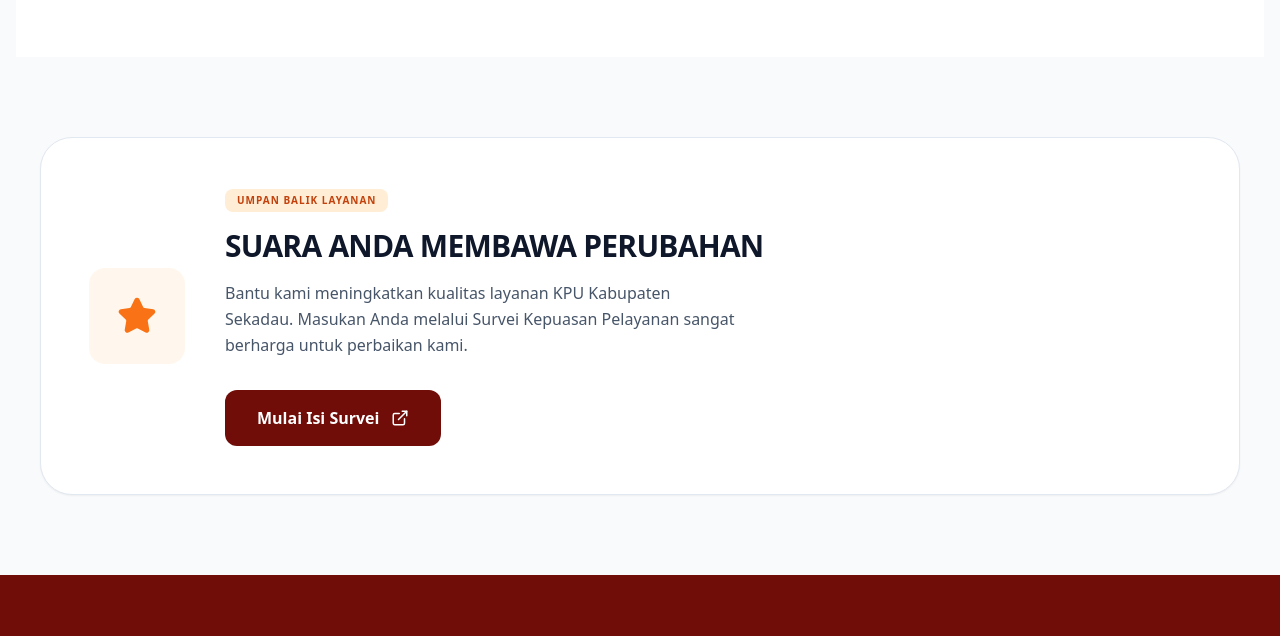
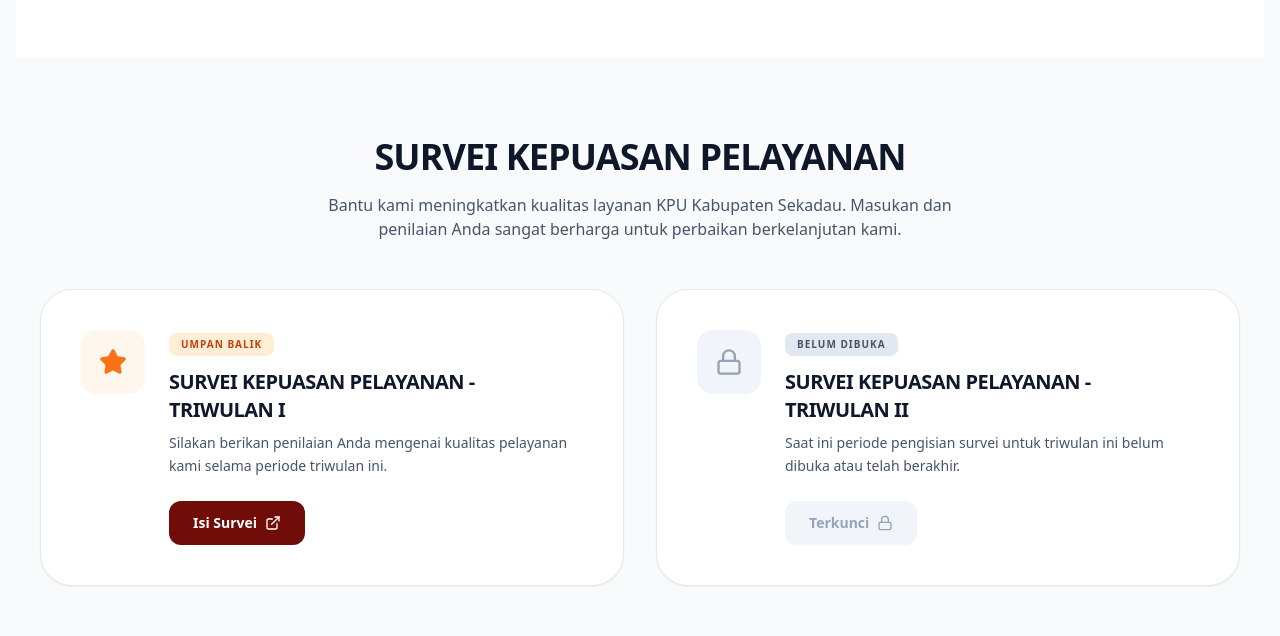
Before and after one commit to Genta-arya/lp-panduSipol, a React (Vite) app: page / in a window 1280 px wide. Shown: the part 3000-3636 px from the top of the page. Built offline with nearby package versions, Linux system fonts and the light colour scheme.

Commit message:
update survey

```diff
--- a/src/components/SurveyKepuasaForm.jsx
+++ b/src/components/SurveyKepuasaForm.jsx
@@ -3,57 +3,88 @@
 import scheduleData from "../data/schedule.json";
 
 const SurveyKepuasaForm = () => {
-  const { survey } = scheduleData;
+  // Mengambil array "surveys" yang baru dari JSON
+  const { surveys } = scheduleData;
 
   return (
     <section id="survey-section" className="py-20 bg-slate-50">
-      <div className="max-w-7xl mx-auto md:px-6">
-        {/* Card Utama */}
-        <div className="bg-white border border-slate-200 rounded-[2rem] p-10 md:p-12 shadow-sm flex flex-col md:flex-row items-center gap-10">
+      <div className="max-w-7xl mx-auto px-4 md:px-6">
 
-          {/* Ikon Statis - Berubah berdasarkan status */}
+        {/* Header Section */}
+        <div className="text-center mb-12">
+          <h2 className="text-3xl md:text-4xl font-black text-slate-900 uppercase tracking-tight mb-4">
+            Survei Kepuasan Pelayanan
+          </h2>
+          <p className="text-slate-600 max-w-2xl mx-auto">
+            Bantu kami meningkatkan kualitas layanan KPU Kabupaten Sekadau. Masukan dan penilaian Anda sangat berharga untuk perbaikan berkelanjutan kami.
+          </p>
+        </div>
+
+        {/* Grid Card Survei */}
+        <div className="grid grid-cols-1 lg:grid-cols-2 gap-8">
+          {surveys.map((item) => (
+            <div
+              key={item.id}
+              className="bg-white border border-slate-200 rounded-[2rem] p-8 md:p-10 shadow-sm flex flex-col sm:flex-row items-center sm:items-start gap-6 transition-all hover:shadow-md"
+            >
+              {/* Ikon Status */}
               <div className="flex-shrink-0">
-            <div className={`w-24 h-24 rounded-2xl flex items-center justify-center ${survey.aktif ? 'bg-orange-50' : 'bg-slate-100'}`}>
-              {survey.aktif ? (
-                <Star size={40} className="text-orange-500 fill-orange-500" />
+                <div className={`w-16 h-16 rounded-2xl flex items-center justify-center ${item.aktif ? 'bg-orange-50' : 'bg-slate-100'}`}>
+                  {item.aktif ? (
+                    <Star size={28} className="text-orange-500 fill-orange-500" />
                   ) : (
-                <Lock size={40} className="text-slate-400" />
+                    <Lock size={28} className="text-slate-400" />
                   )}
                 </div>
               </div>
 
-          {/* Teks & Button */}
-          <div className="flex-grow text-center md:text-left">
-            <div className={`inline-block px-3 py-1 mb-4 rounded-lg text-[10px] font-bold uppercase tracking-widest ${survey.aktif ? 'bg-orange-100 text-orange-700' : 'bg-slate-200 text-slate-600'}`}>
-              {survey.aktif ? "Umpan Balik Layanan" : "Survei Belum Dibuka"}
+              {/* Konten Teks & Tombol */}
+              <div className="flex-grow text-center sm:text-left flex flex-col h-full justify-between">
+                <div>
+                  <div className={`inline-block px-3 py-1 mb-3 rounded-lg text-[10px] font-bold uppercase tracking-widest ${item.aktif ? 'bg-orange-100 text-orange-700' : 'bg-slate-200 text-slate-600'}`}>
+                    {item.aktif ? "Umpan Balik" : "Belum Dibuka"}
                   </div>
 
-            <h3 className="text-2xl md:text-3xl font-black text-slate-900 mb-4 uppercase tracking-tight">
-              {survey.aktif ? "Suara Anda Membawa Perubahan" : "Survei Kepuasan Belum Tersedia"}
+                  <h3 className="text-xl font-black text-slate-900 mb-2 uppercase tracking-tight">
+                    {item.nama}
                   </h3>
 
-            <p className="text-slate-600 mb-8 leading-relaxed max-w-lg">
-              {survey.aktif
-                ? `Bantu kami meningkatkan kualitas layanan KPU Kabupaten Sekadau. Masukan Anda melalui ${survey.nama} sangat berharga untuk perbaikan kami.`
-                : "Saat ini periode survei kepuasan pelanggan belum dibuka. Silakan kembali lagi di lain waktu untuk memberikan masukan Anda."
+                  <p className="text-slate-600 text-sm mb-6 leading-relaxed">
+                    {item.aktif
+                      ? "Silakan berikan penilaian Anda mengenai kualitas pelayanan kami selama periode triwulan ini."
+                      : "Saat ini periode pengisian survei untuk triwulan ini belum dibuka atau telah berakhir."
                     }
                   </p>
+                </div>
 
-            {survey.aktif ? (
+                {/* Tombol Aksi */}
+                <div>
+                  {item.aktif ? (
                     <a
-                href={survey.link}
+                      href={item.link}
                       target="_blank"
                       rel="noopener noreferrer"
-                className="inline-flex items-center justify-center gap-3 bg-[#700D09] text-white px-8 py-4 rounded-xl font-bold transition-colors hover:bg-[#5a0a07]"
+                      className="inline-flex items-center justify-center gap-2 bg-[#700D09] text-white px-6 py-3 rounded-xl text-sm font-bold transition-colors hover:bg-[#5a0a07] w-full sm:w-auto"
                     >
-                <span>Mulai Isi Survei</span>
-                <ExternalLink size={18} />
+                      <span>Isi Survei</span>
+                      <ExternalLink size={16} />
                     </a>
                   ) : (
-              <></>
+                    <button
+                      disabled
+                      className="inline-flex items-center justify-center gap-2 bg-slate-100 text-slate-400 px-6 py-3 rounded-xl text-sm font-bold cursor-not-allowed w-full sm:w-auto"
+                    >
+                      <span>Terkunci</span>
+                      <Lock size={16} />
+                    </button>
                   )}
                 </div>
               </div>
+
+            </div>
+          ))}
+        </div>
+
       </div>
     </section>
   );
--- a/src/data/schedule.json
+++ b/src/data/schedule.json
@@ -21,7 +21,6 @@
       "link_surat_dinas": "#"
     }
   },
-
   "dasar_hukum": [
     {
       "nama": "Keputusan KPU Nomor 1365 Tahun 2023",
@@ -41,9 +40,18 @@
   "sop": {
     "sop_utama": "https://drive.google.com/file/d/1moNb7v8K1B44HY2lvhemmea4qm93XTWA/view?usp=drive_link"
   },
-  "survey": {
-    "aktif": true,
-    "nama": "Survei Kepuasan Pelayanan",
-    "link": "https://bit.ly/4xT4Jb1"
-  }
+  "surveys": [
+    {
+      "id": "q1",
+      "nama": "Survei Kepuasan Pelayanan - Triwulan I",
+      "aktif": true,
+      "link": "https://bit.ly/4xT4Jb1"
+    },
+    {
+      "id": "q2",
+      "nama": "Survei Kepuasan Pelayanan - Triwulan II",
+      "aktif": false,
+      "link": "https://bit.ly/link-triwulan-2"
+    }
+  ]
 }
```
Lines whose indentation alone changed are shown as unchanged.
